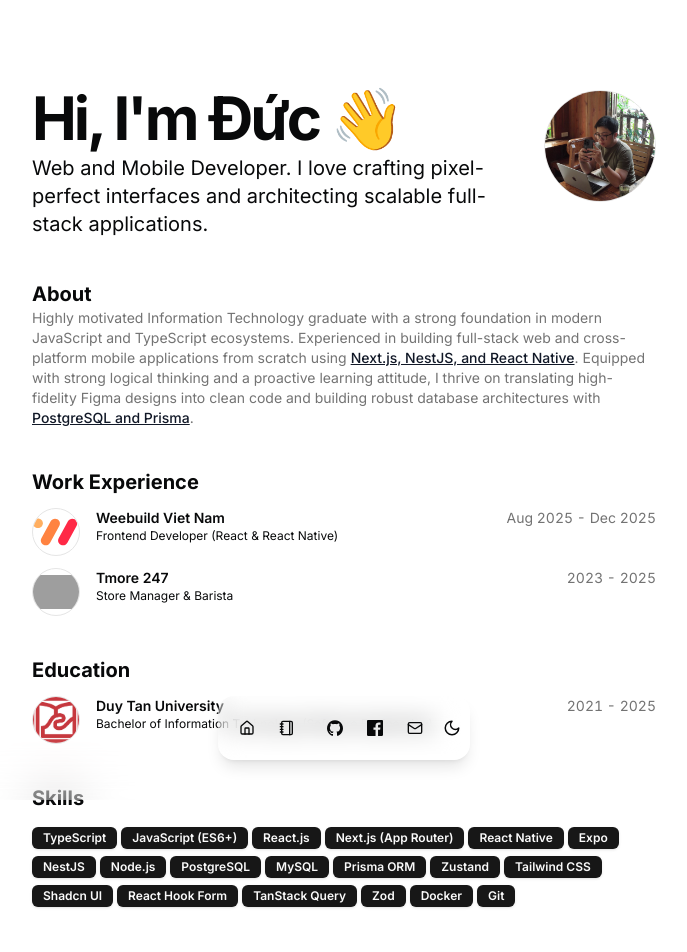
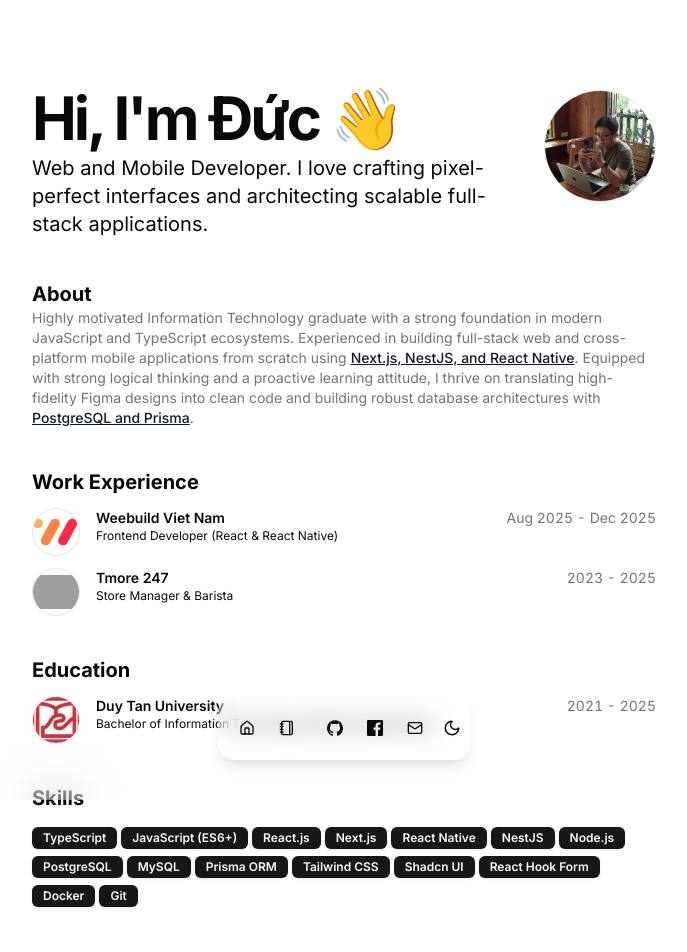
Before and after one commit to ductv-dev/portfolio, a Next.js app: page / in a window 1280 px wide. Shown: the top 952 px of the page, without its empty margins (296-983 px from the left). Built offline with nearby package versions, Linux system fonts and the light colour scheme; grey boxes are pictures that could not be loaded.

Commit message:
fix favicon

```diff
--- a/src/data/resume.tsx
+++ b/src/data/resume.tsx
@@ -16,20 +16,16 @@ export const DATA = {
     "TypeScript",
     "JavaScript (ES6+)",
     "React.js",
-    "Next.js (App Router)",
+    "Next.js ",
     "React Native",
-    "Expo",
     "NestJS",
     "Node.js",
     "PostgreSQL",
     "MySQL",
     "Prisma ORM",
-    "Zustand",
     "Tailwind CSS",
     "Shadcn UI",
     "React Hook Form",
-    "TanStack Query",
-    "Zod",
     "Docker",
     "Git",
   ],
```
Also changed, not shown: 1 other file (tests, documents, lock files or other folders).
